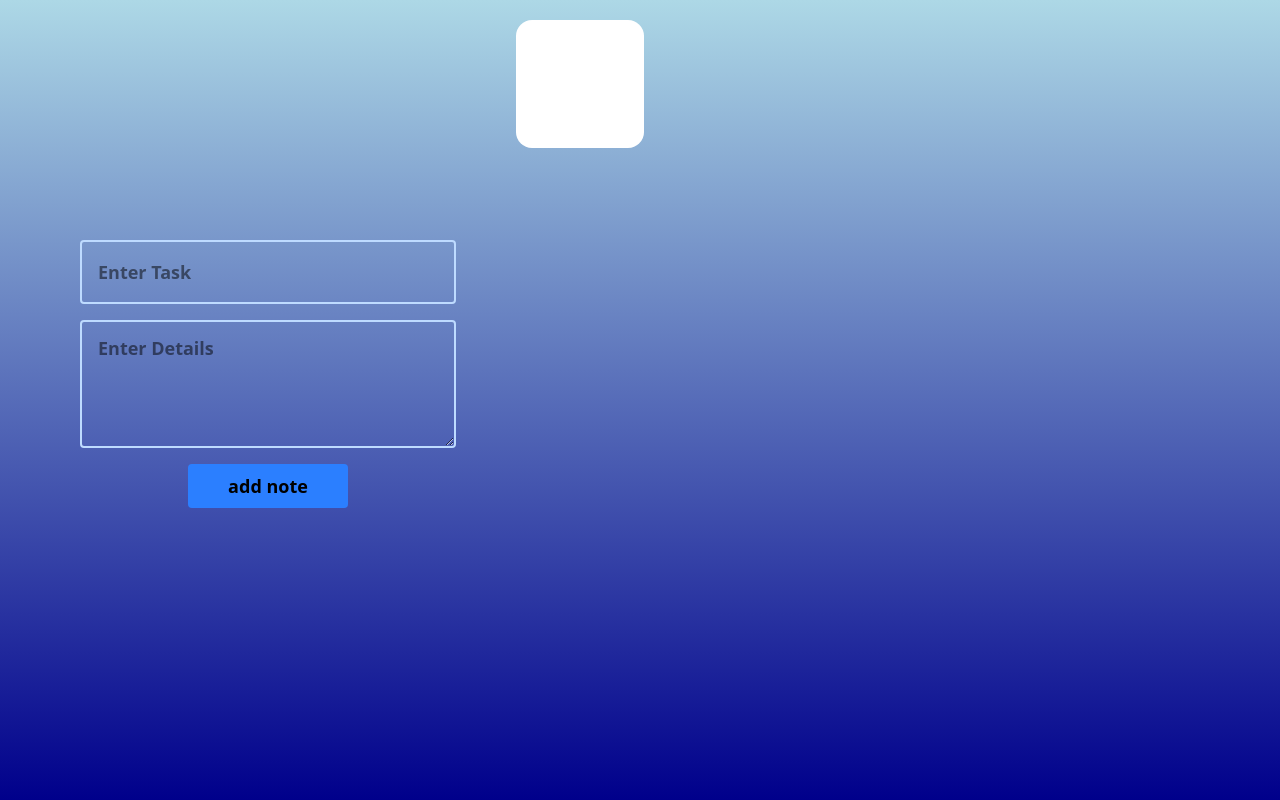
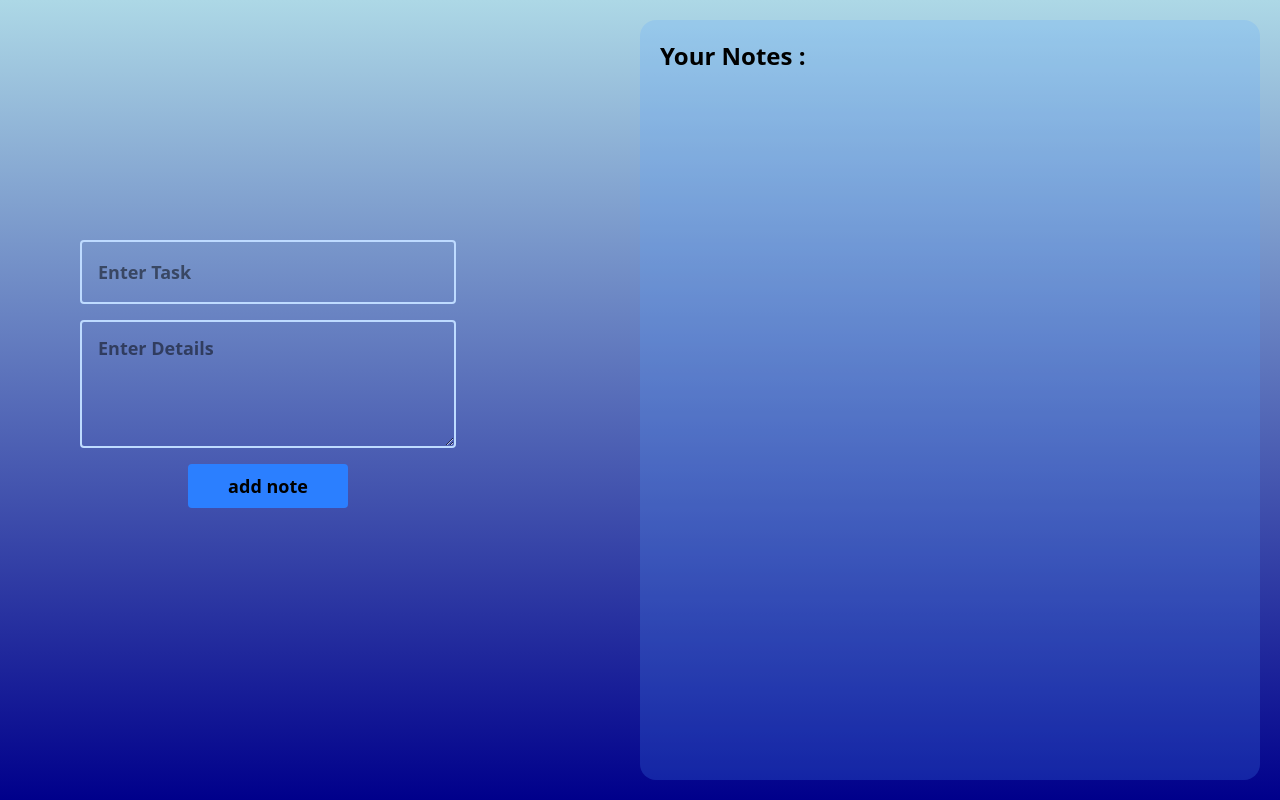
Before and after one commit to dhruval1907/React-cohort22, a React (Vite) app in the folder noteapp-twowaybinding/: page / in a window 1280 px wide. Built offline with nearby package versions, Linux system fonts and the light colour scheme.

Commit message:
styling the form

```diff
--- a/noteapp-twowaybinding/src/App.jsx
+++ b/noteapp-twowaybinding/src/App.jsx
@@ -9,7 +9,7 @@ const App = () => {
 
   return (
     <div
-      className="h-screen w-full  flex   p-5 relative"
+      className="h-screen w-full  flex justify-between  p-5 relative"
       style={{ background: "linear-gradient(lightblue,darkblue) " }}
     >
       <div className="w-[40%] h-[80%] ">
@@ -40,7 +40,12 @@ const App = () => {
           </button>
         </form>
       </div>
-      <div className="h-32 w-32 bg-white rounded-2xl"></div>
+      <div className="h-full p-5  w-1/2 bg-blue-400/20 rounded-2xl">
+        <div className="flex flex-col ">
+          <h1 className="text-2xl font-bold ">Your Notes :</h1>
+
+        </div>
+      </div>
     </div>
   );
 };
```
